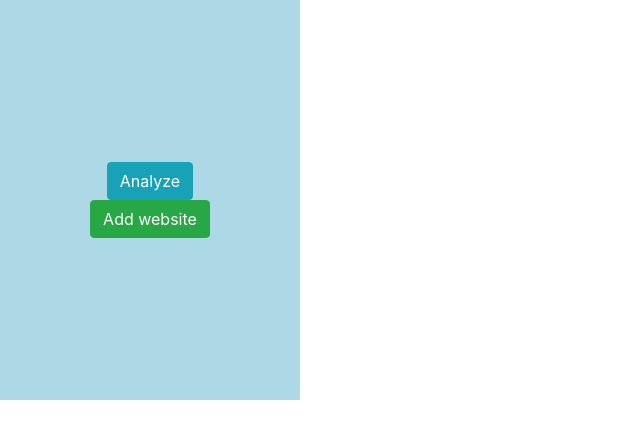
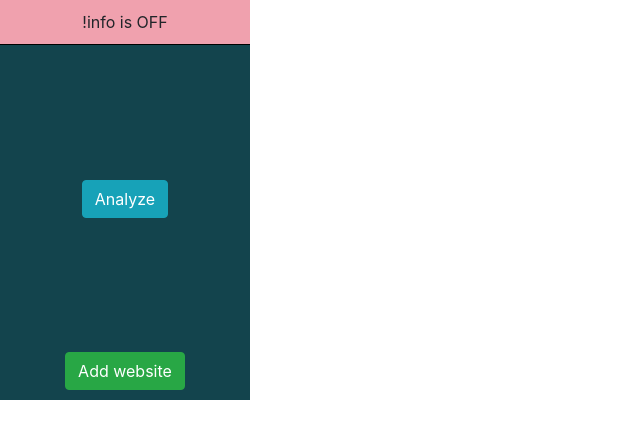
Before and after one commit to GenchoBG/NotInfo, a React (Create React App) app in the folder NotInfo.ChromeExtension/extension/: page / in a window 1280 px wide. Shown: the top 438 px of the page, without its empty margins (0-640 px from the left). Built offline with nearby package versions, Linux system fonts and the light colour scheme; no server answers.

Commit message:
Added UI

```diff
--- a/NotInfo.ChromeExtension/extension/src/App.js
+++ b/NotInfo.ChromeExtension/extension/src/App.js
@@ -1,39 +1,14 @@
 /* global chrome */
 import React, { Component } from 'react';
 import classes from './App.module.scss';
-
-import Aux from './hoc/Auxiliary';
-import Analyze from './components/Analyze';
-import APIResult from './components/APIResult/APIResult';
-import Loader from './components/Loader/Loader';
 import AllowedWebsites from './components/AllowedWebsites/AllowedWebsites';
 
 class App extends Component {
-  state = {
-    loading: false
-  }
-
-  analyzedClickedHandler = () => {
-    this.setState({ loading: true });
-  }
-
-  fetchedData = () => {
-    this.setState({ loading: false });
-  }
-
   render() {
-    const { loading } = this.state;
-
     return (
       <div className={classes.App}>
         <div className={classes.Content}>
-          {loading
-            ? <Loader />
-            : <Aux>
-              <Analyze btnClickedHandler={this.analyzedClickedHandler} />
-              <APIResult fetchedData={this.fetchedData} />
-              <AllowedWebsites />
-            </Aux>}
+          <AllowedWebsites className={classes.AllowedWebsites} />
         </div>
       </div>
     );
--- a/NotInfo.ChromeExtension/extension/src/App.module.scss
+++ b/NotInfo.ChromeExtension/extension/src/App.module.scss
@@ -1,15 +1,13 @@
+@import './utils/styles.module.scss';
+
 .App {
-  width: 300px;
+  width: 250px;
 	height: 400px;
-	background-color: lightblue;
+	background-color: $background-color;
   margin: 0;
 
   .Content{
-    display: flex;
+    width: 100%;
     height: 100%;
-    font-size: 16pt;
-    justify-content: center;
-    align-items: center;
-    flex-direction: column;
   }
 }
--- a/NotInfo.ChromeExtension/extension/src/components/APIResult/APIResult.js
+++ b/NotInfo.ChromeExtension/extension/src/components/APIResult/APIResult.js
@@ -1,6 +1,8 @@
 /* global chrome */
 import React, { Component } from 'react';
 import classes from './APIResult.module.scss';
+import { ReactComponent as Fine } from '../../assets/icons/fine.svg';
+import { ReactComponent as Disinformation } from '../../assets/icons/disinformation.svg';
 
 class APIResult extends Component {
     state = {
@@ -8,8 +10,13 @@ class APIResult extends Component {
     }
 
     componentDidMount() {
+        chrome.storage.sync.get('fetchedData', data => {
+            if (data.fetchedData) {
+                this.setState({ confidence: data.fetchedData.result });
+            }
+        });
+
         chrome.storage.onChanged.addListener((changes, namespace) => {
-            console.log(changes)
             if (changes.fetchedData && changes.fetchedData.newValue) {
                 const newConfidence = changes.fetchedData.newValue.result;
                 this.setState({ confidence: newConfidence });
@@ -22,19 +29,21 @@ class APIResult extends Component {
 
     render() {
         const { confidence } = this.state;
-
+        console.log(confidence)
         return (
-            <div className={classes.Result}>
+            <div className={[classes.Result, this.props.className].join(' ')}>
                 {confidence !== null
                     ? confidence
-                        ? "This article is disinformational!" : "Everything is fine."
+                        ? <Disinformation /> : <Fine />
                     : null}
             </div>
         );
     }
 
     componentWillUnmount() {
-        chrome.storage.sync.set({ 'fetchedData': null });
+        chrome.storage.onChanged.removeListener(() => {
+            chrome.storage.sync.set({ 'fetchedData': null });
+        });
     }
 }
 
--- a/NotInfo.ChromeExtension/extension/src/components/AllowedWebsites/AllowedWebsites.js
+++ b/NotInfo.ChromeExtension/extension/src/components/AllowedWebsites/AllowedWebsites.js
@@ -2,10 +2,18 @@
 import React, { useState, Component } from 'react';
 import { Button } from 'react-bootstrap';
 import { isIncluded } from '../../utils/arrayUtils';
+import { changeIcon } from '../../utils/changeIcon';
+import Analyze from '../Analyze/Analyze';
+import Aux from '../../hoc/Auxiliary';
+import APIResult from '../APIResult/APIResult';
+import classes from './AllowedWebsites.module.scss';
+import Loader from '../Loader/Loader';
+import { ReactComponent as Fine } from '../../assets/icons/fine.svg';
 
 class AllowedWebsites extends Component {
     state = {
-        isWebsiteAdded: false
+        isWebsiteAdded: false,
+        loading: false
     }
 
     componentDidMount() {
@@ -34,6 +42,7 @@ class AllowedWebsites extends Component {
             });
         });
 
+        changeIcon(true);
         this.setState({ isWebsiteAdded: true });
     }
 
@@ -48,26 +57,52 @@ class AllowedWebsites extends Component {
             });
         });
 
+        changeIcon(false);
         this.setState({ isWebsiteAdded: false });
     }
 
+    analyzedClickedHandler = () => {
+        this.setState({ loading: true });
+    }
+
+    fetchedData = () => {
+        this.setState({ loading: false });
+    }
+
     render() {
-        const { isWebsiteAdded } = this.state;
+        const { isWebsiteAdded, loading } = this.state;
 
         let btnVariant = "danger";
         let btnHandler = this.removeWebsiteHandler;
         let btnText = "Remove website";
+        let navText = "!info is ON";
 
         if (!isWebsiteAdded) {
             btnVariant = "success";
             btnHandler = this.addWebsiteHandler;
             btnText = "Add website";
+            navText = "!info is OFF";
         }
 
         return (
-            <Button variant={btnVariant} onClick={btnHandler}>
-                {btnText}
-            </Button>
+            <div className={[this.props.className, classes.Page].join(' ')}>
+                <div className={[classes.Nav, isWebsiteAdded ? classes.On : classes.Off].join(' ')}>
+                    <p>{navText}</p>
+                </div>
+                <div className={classes.Content}>
+                    {loading
+                        ? <Loader />
+                        : <Aux>
+                            <Analyze className={classes.Analyze} btnClickedHandler={this.analyzedClickedHandler} />
+                            <APIResult className={classes.APIResult} fetchedData={this.fetchedData} />
+                        </Aux>}
+                </div>
+                <div className={classes.Button} >
+                    <Button variant={btnVariant} onClick={btnHandler}>
+                        {btnText}
+                    </Button>
+                </div>
+            </div>
         );
     }
 }
--- /dev/null
+++ b/NotInfo.ChromeExtension/extension/src/components/AllowedWebsites/AllowedWebsites.module.scss
@@ -0,0 +1,54 @@
+@import '../../utils/styles.module.scss';
+
+.Page{
+    min-height: 100%;
+    height: auto;
+    display: flex;
+    flex-direction: column;
+    text-align: center;
+
+    .Nav{
+        width: 100%;
+        padding: 10px;
+        border-bottom: 1px solid black;
+        text-align: center;
+
+        p{
+            margin-bottom: 0;
+        }
+    }
+
+    .On{
+        background-color: $on-color;
+    }
+
+    .Off{
+        background-color: $off-color;
+    }
+
+    .Content{
+        flex: 1 0 auto;
+        height: 100%;
+        display: flex;
+        justify-content: center;
+        align-items: center;
+        flex-direction: column;
+
+        .Analyze{
+
+        }
+
+        .APIResult{
+
+        }
+    }
+
+    .Button{
+        flex: none;
+        margin-bottom: 10px;
+
+        button{
+            margin: auto;
+        }
+    }
+}
--- a/NotInfo.ChromeExtension/extension/src/components/Analyze.js
+++ b/NotInfo.ChromeExtension/extension/src/components/Analyze/Analyze.js
@@ -1,13 +1,9 @@
 /* global chrome */
 import React, { Component } from 'react';
 import { Button } from 'react-bootstrap';
-import { isIncluded } from '../utils/arrayUtils';
-
-const ACTIVE_ICON = 'alert.png';
-const DEFAULT_ICON = 'default.png';
+import { isIncluded } from '../../utils/arrayUtils';
 
 class Analyze extends Component {
-
     state = {
         isWebsiteAdded: false,
     };
@@ -25,20 +21,10 @@ class Analyze extends Component {
                 }
             });
         });
-
-        chrome.storage.onChanged.addListener((changes, namespace) => {
-            console.log('[Analyze]');
-            console.log(changes)
-            if (changes.analyze) {
-                this.setState({ checkboxValue: changes.analyze.newValue });
-                this.changeIcon(changes.analyze.newValue);
-            }
-        });
     }
 
     btnClickedHandler = () => {
         chrome.storage.sync.set({ 'loading': true });
-        // this.reloadPage();
 
         this.props.btnClickedHandler();
     }
@@ -49,26 +35,15 @@ class Analyze extends Component {
         });
     };
 
-    changeIcon = (value) => {
-        let iconName = DEFAULT_ICON;
-
-        if (value) {
-            iconName = ACTIVE_ICON;
-        }
-
-        chrome.runtime.sendMessage({
-            method: 'changeIcon',
-            payload: iconName
-        });
-    }
-
     render() {
         const { isWebsiteAdded } = this.state;
 
         return (
-            <Button variant='info' onClick={this.btnClickedHandler}>
-                {isWebsiteAdded ? "Analyze again" : "Analyze"}
-            </Button>
+            <div className={this.props.className}>
+                <Button variant='info' onClick={this.btnClickedHandler}>
+                    {isWebsiteAdded ? "Analyze again" : "Analyze"}
+                </Button>
+            </div>
         );
     }
 }
--- /dev/null
+++ b/NotInfo.ChromeExtension/extension/src/utils/changeIcon.js
@@ -0,0 +1,16 @@
+/* global chrome */
+const ACTIVE_ICON = 'alert.png';
+const DEFAULT_ICON = 'default.png';
+
+export const changeIcon = (value) => {
+    let iconName = DEFAULT_ICON;
+
+    if (value) {
+        iconName = ACTIVE_ICON;
+    }
+
+    chrome.runtime.sendMessage({
+        method: 'changeIcon',
+        payload: iconName
+    });
+}
--- /dev/null
+++ b/NotInfo.ChromeExtension/extension/src/utils/styles.module.scss
@@ -0,0 +1,3 @@
+$background-color: #13444D;
+$on-color: #C5F0CD;
+$off-color: #F0A1AE;
```
Also changed, not shown: NotInfo.ChromeExtension/extension/public/app/background.js (+0 -9 lines), NotInfo.ChromeExtension/extension/public/app/content.js (+4 -29 lines), NotInfo.ChromeExtension/extension/src/assets/icons/disinformation.svg (added), NotInfo.ChromeExtension/extension/src/assets/icons/fine.svg (added).
